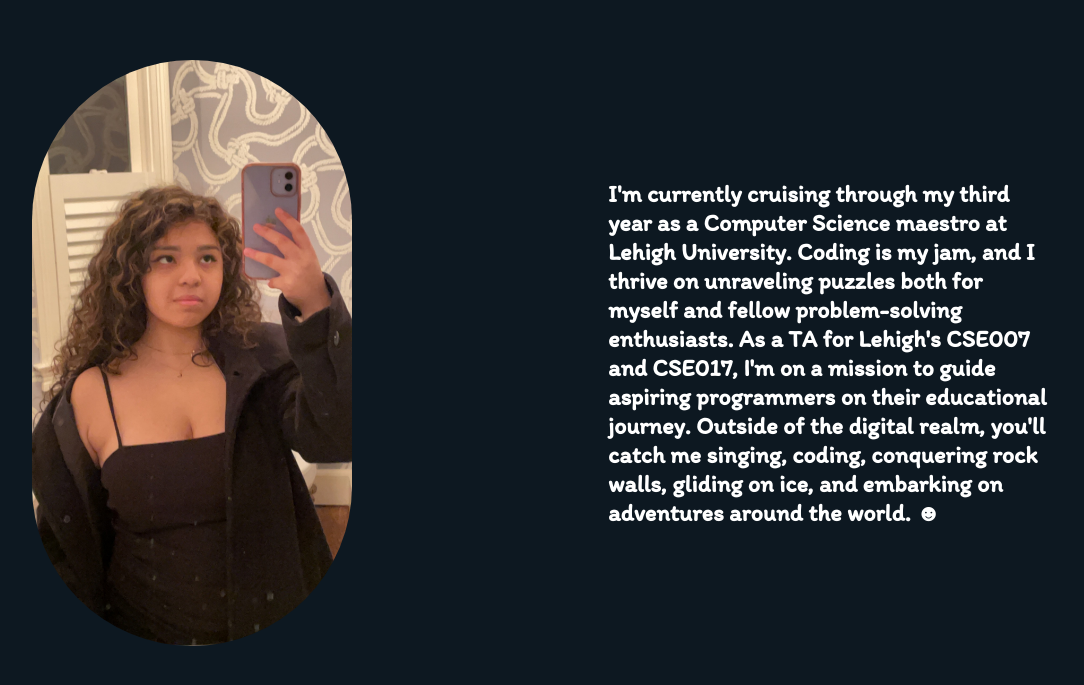
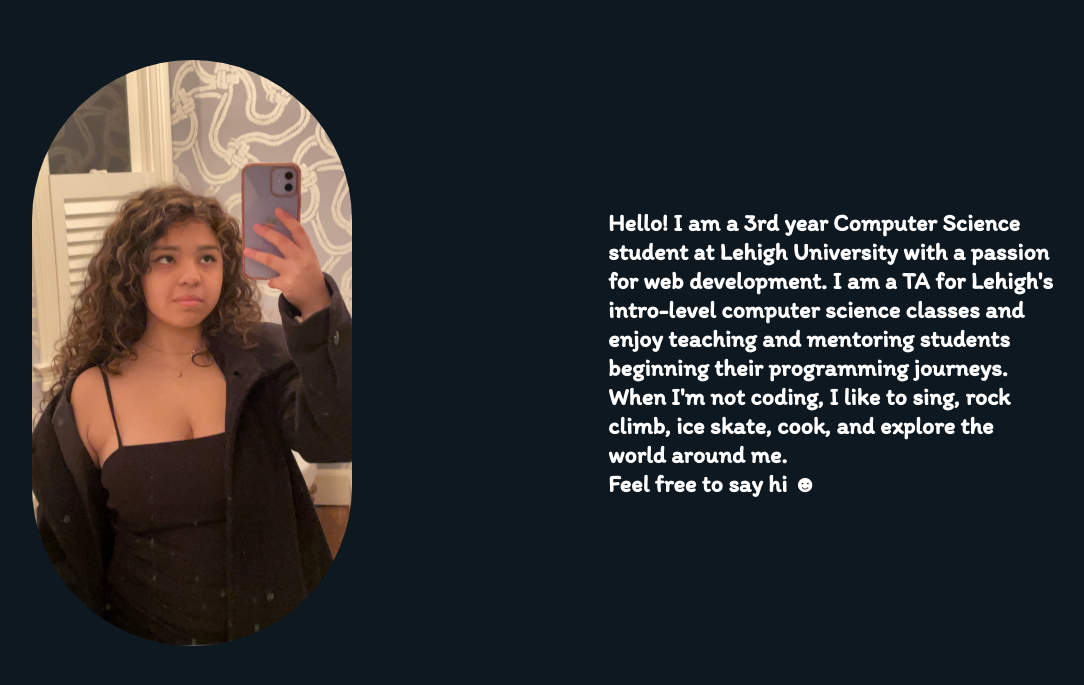
Before and after one commit to shirls326/PersonalWebsite, a React (Create React App) app in the folder my-personal-website/: page / in a window 1280 px wide. Shown: the part 907-1592 px from the top of the page, without its empty margins (96-1180 px from the left). Built offline with nearby package versions, Linux system fonts and the light colour scheme.

Commit message:
fixing about section

```diff
--- a/my-personal-website/src/components/About.js
+++ b/my-personal-website/src/components/About.js
@@ -39,14 +39,12 @@ export default function About() {
 
   return (
     <div className={`About Container`} id="About">
-    <h2 ref ={containerRef} className={`AboutDes ${isVisible ? 'visible' : ''}`}>
-        I'm currently cruising through my third year as a Computer Science
-        maestro at Lehigh University. Coding is my jam, and I thrive on
-        unraveling puzzles both for myself and fellow problem-solving
-        enthusiasts. As a TA for Lehigh's CSE007 and CSE017, I'm on a mission to
-        guide aspiring programmers on their educational journey. Outside of the
-        digital realm, you'll catch me singing, coding, conquering rock walls,
-        gliding on ice, and embarking on adventures around the world. ☻
+      <h2 ref ={containerRef} className={`AboutDes ${isVisible ? 'visible' : ''}`}>
+      Hello! I am a 3rd year Computer Science student at Lehigh University with a passion for
+      web development. I am a TA for Lehigh's intro-level computer science classes and
+      enjoy teaching and mentoring students beginning their programming journeys. When
+      I'm not coding, I like to sing, rock climb, ice skate, cook, and explore the world
+      around me. <br /> Feel free to say hi ☻
       </h2>
       <img src={shirleyimg2} alt="shirleyimg2" className="shirleyimg2" />
     </div>
```
